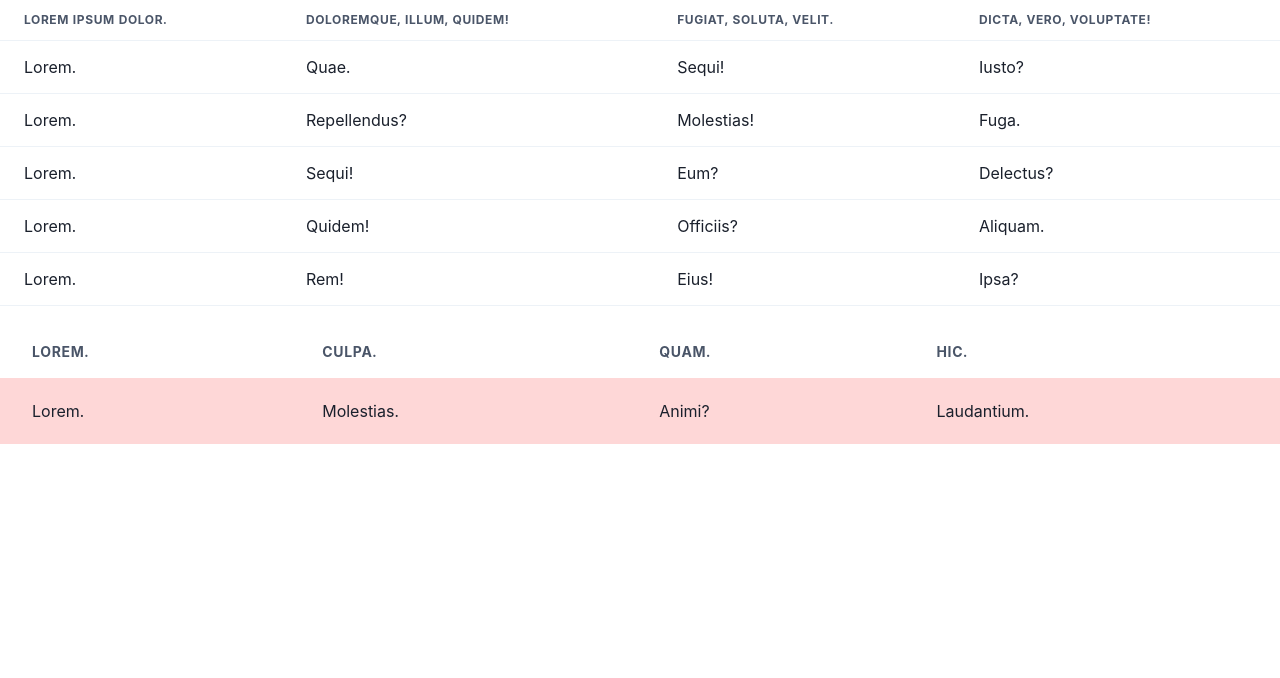
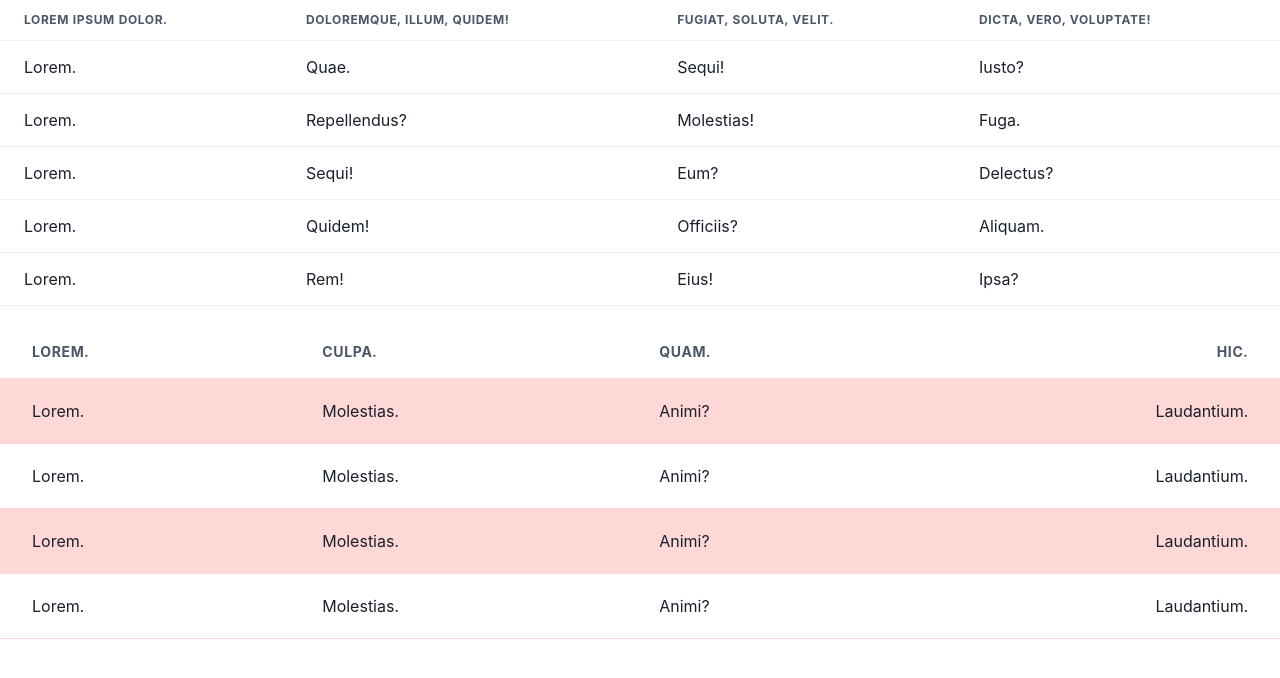
Before and after one commit to Jsb-github/react20231031, a React (Create React App) app: page / in a window 1280 px wide. Shown: the top 678 px of the page. Built offline with nearby package versions, Linux system fonts and the light colour scheme.

Commit message:
table isNumeric: 오른쪽 정렬

```diff
--- a/src/App.js
+++ b/src/App.js
@@ -67,7 +67,7 @@ function App() {
                 <Th>Lorem.</Th>
                 <Th>Culpa.</Th>
                 <Th>Quam.</Th>
-                <Th>Hic.</Th>
+                <Th isNumeric>Hic.</Th>
               </Tr>
             </Thead>
             <Tbody>
@@ -75,7 +75,25 @@ function App() {
                 <Td>Lorem.</Td>
                 <Td>Molestias.</Td>
                 <Td>Animi?</Td>
-                <Td>Laudantium.</Td>
+                <Td isNumeric>Laudantium.</Td>
+              </Tr>
+              <Tr>
+                <Td>Lorem.</Td>
+                <Td>Molestias.</Td>
+                <Td>Animi?</Td>
+                <Td isNumeric>Laudantium.</Td>
+              </Tr>
+              <Tr>
+                <Td>Lorem.</Td>
+                <Td>Molestias.</Td>
+                <Td>Animi?</Td>
+                <Td isNumeric>Laudantium.</Td>
+              </Tr>
+              <Tr>
+                <Td>Lorem.</Td>
+                <Td>Molestias.</Td>
+                <Td>Animi?</Td>
+                <Td isNumeric>Laudantium.</Td>
               </Tr>
             </Tbody>
           </Table>
```
